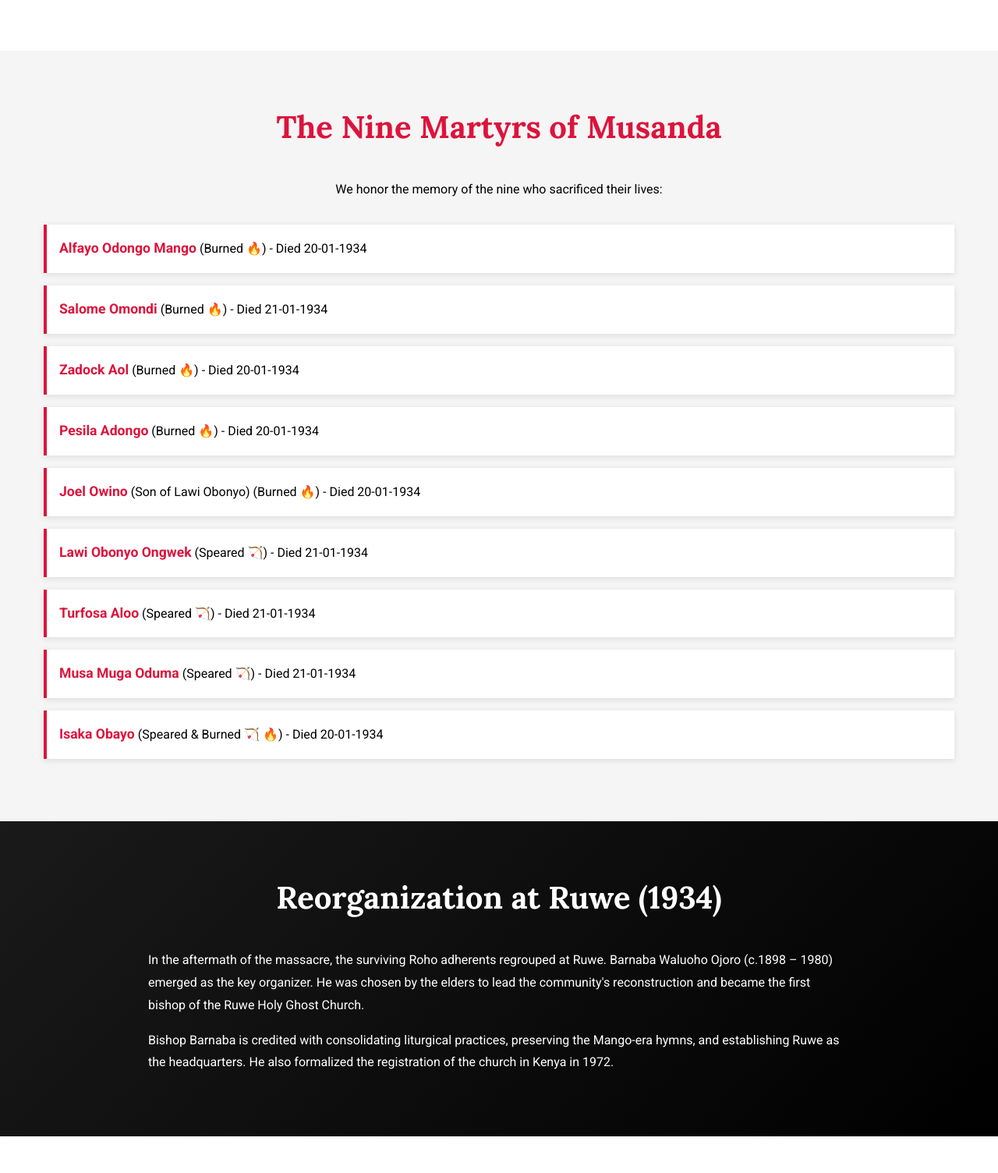
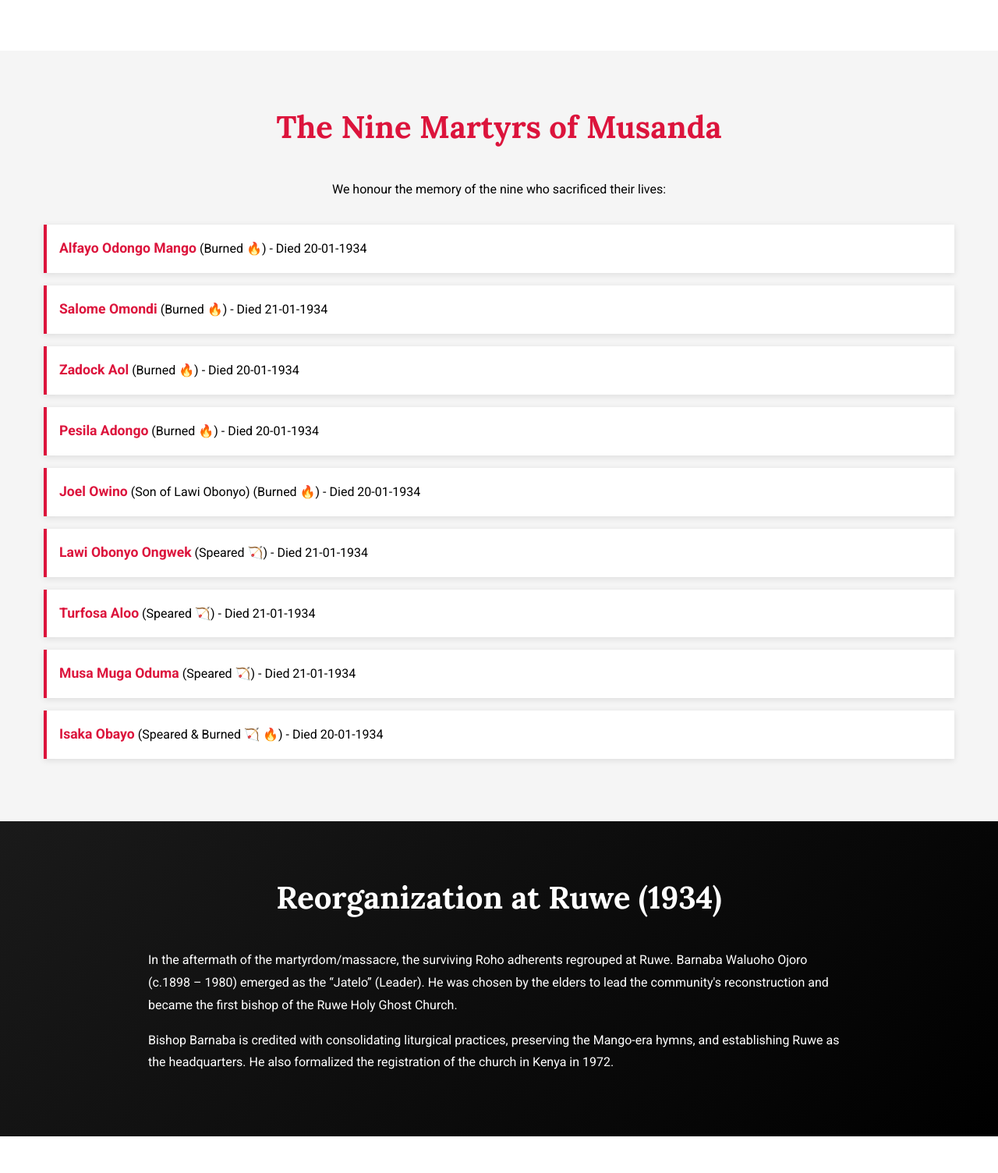
Before and after one commit to ruweholyghostchurchea/RuweHolyGhostChurch, a Django app: template templates/public_site/history.html in a window 1280 px wide. Shown: the part 2360-3864 px from the top of the page at 78% size. Run offline with Django 5.2, Linux system fonts and the light colour scheme; the template is opened without the code that fills it, so the values that code supplies are empty; some web fonts are replaced.

Commit message:
jatelo 1934

```diff
--- a/templates/public_site/history.html
+++ b/templates/public_site/history.html
@@ -15,7 +15,7 @@
 
 <section class="section">
     <div class="container">
-        <h2 class="section-title red">Early Prophetic Origins (1906-1918)</h2>
+        <h2 class="section-title red">Early Prophetic Origins (1906-1934)</h2>
         <div class="timeline">
             <div class="timeline-item">
                 <h4>c. 1906/1907</h4>
@@ -84,7 +84,7 @@
 <section class="section section-light">
     <div class="container">
         <h2 class="section-title red">The Nine Martyrs of Musanda</h2>
-        <p style="text-align: center; margin-bottom: 2rem;">We honor the memory of the nine who sacrificed their lives:</p>
+        <p style="text-align: center; margin-bottom: 2rem;">We honour the memory of the nine who sacrificed their lives:</p>
 
         <ul class="martyrs-list">
             <li><strong>Alfayo Odongo Mango</strong> (Burned 🔥) - Died 20-01-1934</li>
@@ -104,7 +104,7 @@
     <div class="container">
         <h2 class="section-title" style="color: white;">Reorganization at Ruwe (1934)</h2>
         <div class="content-block" style="max-width: 900px; margin: 0 auto;">
-            <p>In the aftermath of the massacre, the surviving Roho adherents regrouped at Ruwe. Barnaba Waluoho Ojoro (c.1898 – 1980) emerged as the key organizer. He was chosen by the elders to lead the community's reconstruction and became the first bishop of the Ruwe Holy Ghost Church.</p>
+            <p>In the aftermath of the martyrdom/massacre, the surviving Roho adherents regrouped at Ruwe. Barnaba Waluoho Ojoro (c.1898 – 1980) emerged as the “Jatelo” (Leader). He was chosen by the elders to lead the community's reconstruction and became the first bishop of the Ruwe Holy Ghost Church.</p>
             <p>Bishop Barnaba is credited with consolidating liturgical practices, preserving the Mango-era hymns, and establishing Ruwe as the headquarters. He also formalized the registration of the church in Kenya in 1972.</p>
         </div>
     </div>
```
